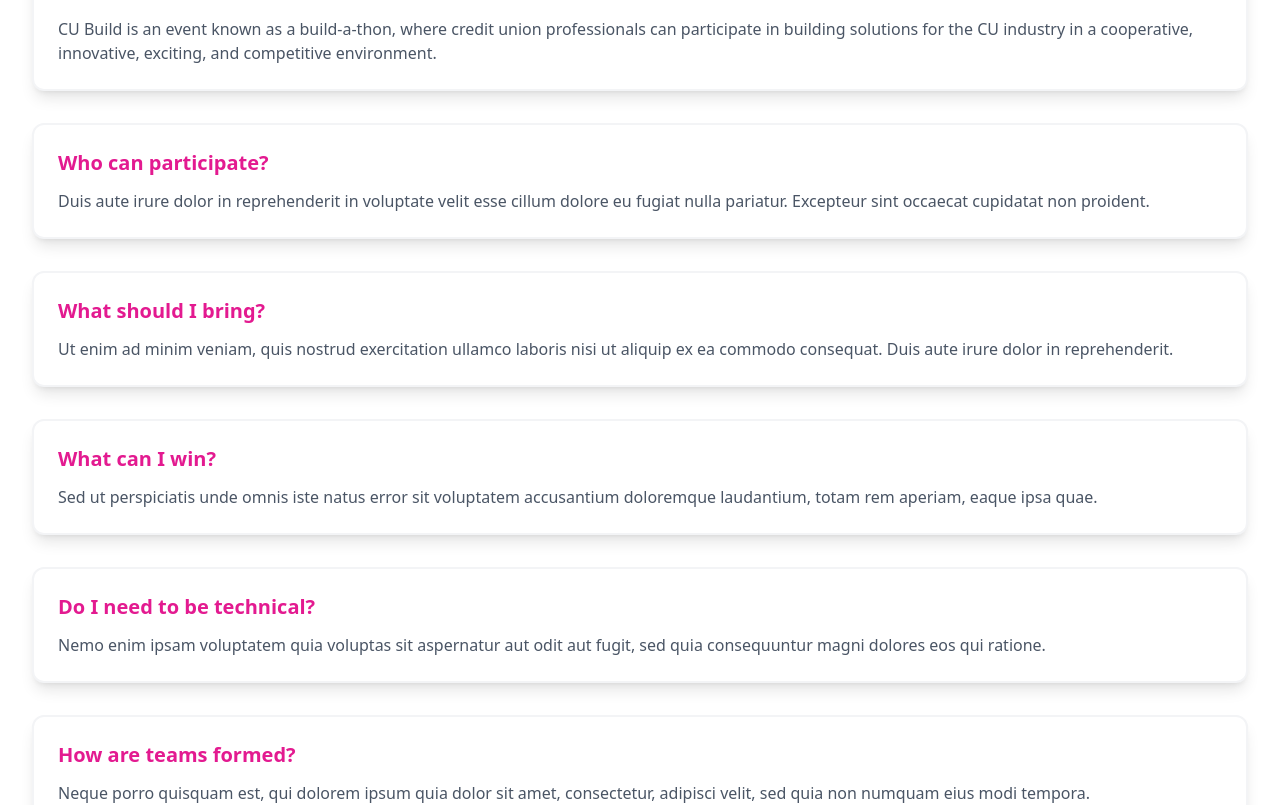
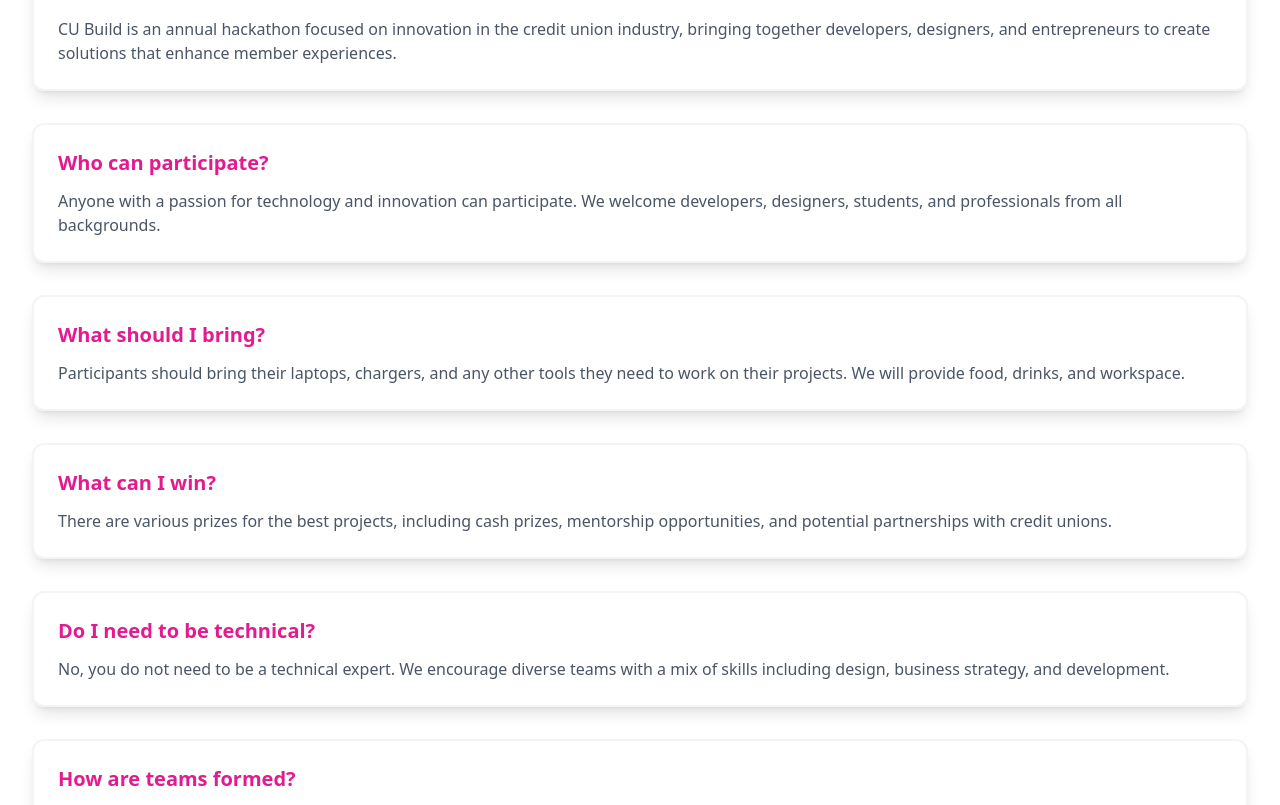
Before and after one commit to CUBuild/CU-Build-Website, a React (Vite) app: page /faq in a window 1280 px wide. Shown: the part 582-1387 px from the top of the page. Built offline with nearby package versions, Linux system fonts and the light colour scheme.

Commit message:
chore: formatted faq section

```diff
--- a/src/components/Section/FAQ.tsx
+++ b/src/components/Section/FAQ.tsx
@@ -1,6 +1,8 @@
-import React from 'react';
+import React, { type ReactNode } from 'react';
 import { Link } from 'react-router-dom';
 import Logo from '../Logo';
+import { faqData } from '../../utils/data/faq';
+import { colors } from '../../utils/data/colors';
 
 const FAQ: React.FC = () => {
   return (
@@ -13,62 +15,14 @@ const FAQ: React.FC = () => {
         </div>
 
         <div className="space-y-8">
-          <div className="bg-white p-6 rounded-xl shadow-lg border-2 border-gray-100">
-            <h3 className="text-xl font-bold mb-3" style={{ color: '#e31a90' }}>
-              What is CU Build?
-            </h3>
-            <p className="text-gray-600">
-              CU Build is an event known as a build-a-thon, where credit union professionals can participate in building solutions for the CU industry
-              in a cooperative, innovative, exciting, and competitive environment.
-            </p>
-          </div>
-
-          <div className="bg-white p-6 rounded-xl shadow-lg border-2 border-gray-100">
-            <h3 className="text-xl font-bold mb-3" style={{ color: '#e31a90' }}>
-              Who can participate?
-            </h3>
-            <p className="text-gray-600">
-              Duis aute irure dolor in reprehenderit in voluptate velit esse cillum dolore eu fugiat nulla pariatur. Excepteur sint occaecat cupidatat
-              non proident.
-            </p>
-          </div>
-
-          <div className="bg-white p-6 rounded-xl shadow-lg border-2 border-gray-100">
-            <h3 className="text-xl font-bold mb-3" style={{ color: '#e31a90' }}>
-              What should I bring?
-            </h3>
-            <p className="text-gray-600">
-              Ut enim ad minim veniam, quis nostrud exercitation ullamco laboris nisi ut aliquip ex ea commodo consequat. Duis aute irure dolor in
-              reprehenderit.
-            </p>
-          </div>
-
-          <div className="bg-white p-6 rounded-xl shadow-lg border-2 border-gray-100">
-            <h3 className="text-xl font-bold mb-3" style={{ color: '#e31a90' }}>
-              What can I win?
-            </h3>
-            <p className="text-gray-600">
-              Sed ut perspiciatis unde omnis iste natus error sit voluptatem accusantium doloremque laudantium, totam rem aperiam, eaque ipsa quae.
-            </p>
-          </div>
-
-          <div className="bg-white p-6 rounded-xl shadow-lg border-2 border-gray-100">
-            <h3 className="text-xl font-bold mb-3" style={{ color: '#e31a90' }}>
-              Do I need to be technical?
-            </h3>
-            <p className="text-gray-600">
-              Nemo enim ipsam voluptatem quia voluptas sit aspernatur aut odit aut fugit, sed quia consequuntur magni dolores eos qui ratione.
-            </p>
-          </div>
-
-          <div className="bg-white p-6 rounded-xl shadow-lg border-2 border-gray-100">
-            <h3 className="text-xl font-bold mb-3" style={{ color: '#e31a90' }}>
-              How are teams formed?
-            </h3>
-            <p className="text-gray-600">
-              Neque porro quisquam est, qui dolorem ipsum quia dolor sit amet, consectetur, adipisci velit, sed quia non numquam eius modi tempora.
-            </p>
-          </div>
+          {Object.entries(faqData).map(([key, value]) => (
+            <div key={key} className="bg-white p-6 rounded-xl shadow-lg border-2 border-gray-100">
+              <h3 className="text-xl font-bold mb-3" style={{ color: colors.pink }}>
+                {value.question}
+              </h3>
+              <p className="text-gray-600">{value.answer}</p>
+            </div>
+          ))}
         </div>
 
         {/* Contact Section */}
@@ -78,7 +32,7 @@ const FAQ: React.FC = () => {
           <Link
             to="/contact"
             className="inline-block py-4 px-8 rounded-xl font-bold text-white text-lg transform transition-all duration-300 hover:scale-105 hover:shadow-lg"
-            style={{ backgroundColor: '#e31a90' }}>
+            style={{ backgroundColor: colors.pink }}>
             Contact Us
           </Link>
         </div>
--- /dev/null
+++ b/src/utils/data/faq.tsx
@@ -0,0 +1,37 @@
+interface FAQItem {
+  question: string;
+  answer: string;
+}
+
+export const faqData: FAQItem[] = [
+  {
+    question: 'What is CU Build?',
+    answer:
+      'CU Build is an annual hackathon focused on innovation in the credit union industry, bringing together developers, designers, and entrepreneurs to create solutions that enhance member experiences.',
+  },
+  {
+    question: 'Who can participate?',
+    answer:
+      'Anyone with a passion for technology and innovation can participate. We welcome developers, designers, students, and professionals from all backgrounds.',
+  },
+  {
+    question: 'What should I bring?',
+    answer:
+      'Participants should bring their laptops, chargers, and any other tools they need to work on their projects. We will provide food, drinks, and workspace.',
+  },
+  {
+    question: 'What can I win?',
+    answer:
+      'There are various prizes for the best projects, including cash prizes, mentorship opportunities, and potential partnerships with credit unions.',
+  },
+  {
+    question: 'Do I need to be technical?',
+    answer:
+      'No, you do not need to be a technical expert. We encourage diverse teams with a mix of skills including design, business strategy, and development.',
+  },
+  {
+    question: 'How are teams formed?',
+    answer:
+      'Teams can be formed before the event or at the event itself. We will have team formation activities to help participants find teammates.',
+  },
+];
```
